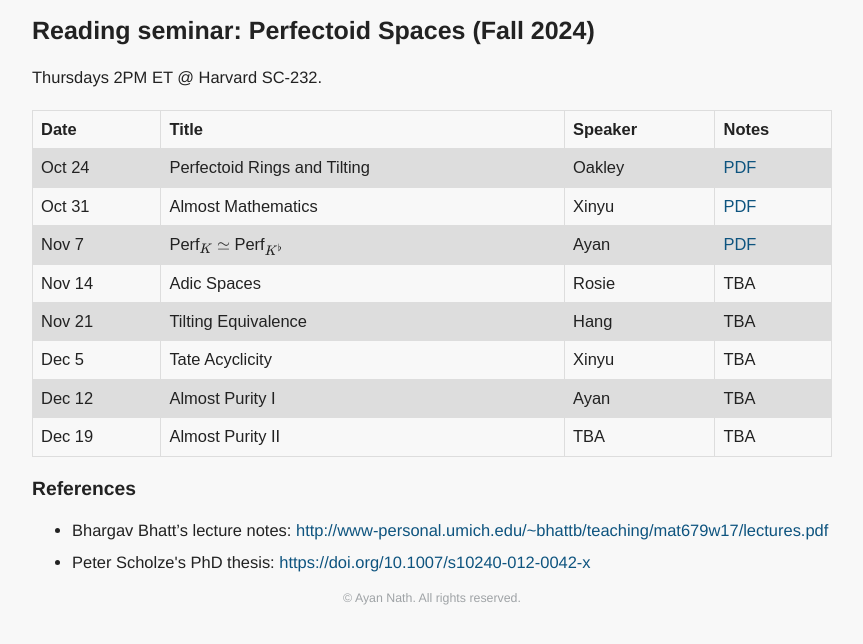
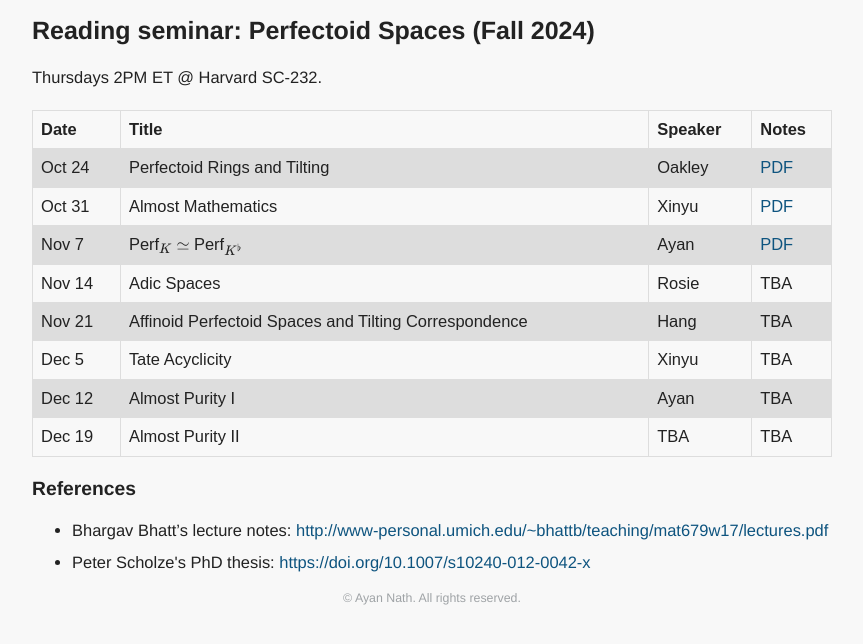
Before and after one commit to ayan7744/ayan7744.github.io, a plain HTML site: page perfectoid/index.html in a window 1280 px wide. Shown: the part 100-744 px from the top of the page, without its empty margins (208-1071 px from the left). Drawn offline with nearby package versions, Linux system fonts and the light colour scheme.

Commit message:
update perfectoids

```diff
--- a/perfectoid/index.html
+++ b/perfectoid/index.html
@@ -78,7 +78,7 @@ Thursdays 2PM ET @ Harvard SC-232.
   </tr>
   <tr>
     <td>Nov 21</td>
-    <td>Tilting Equivalence</td>
+    <td>Affinoid Perfectoid Spaces and Tilting Correspondence</td>
     <td>Hang</td>
     <td>TBA</td>
   </tr>
```
